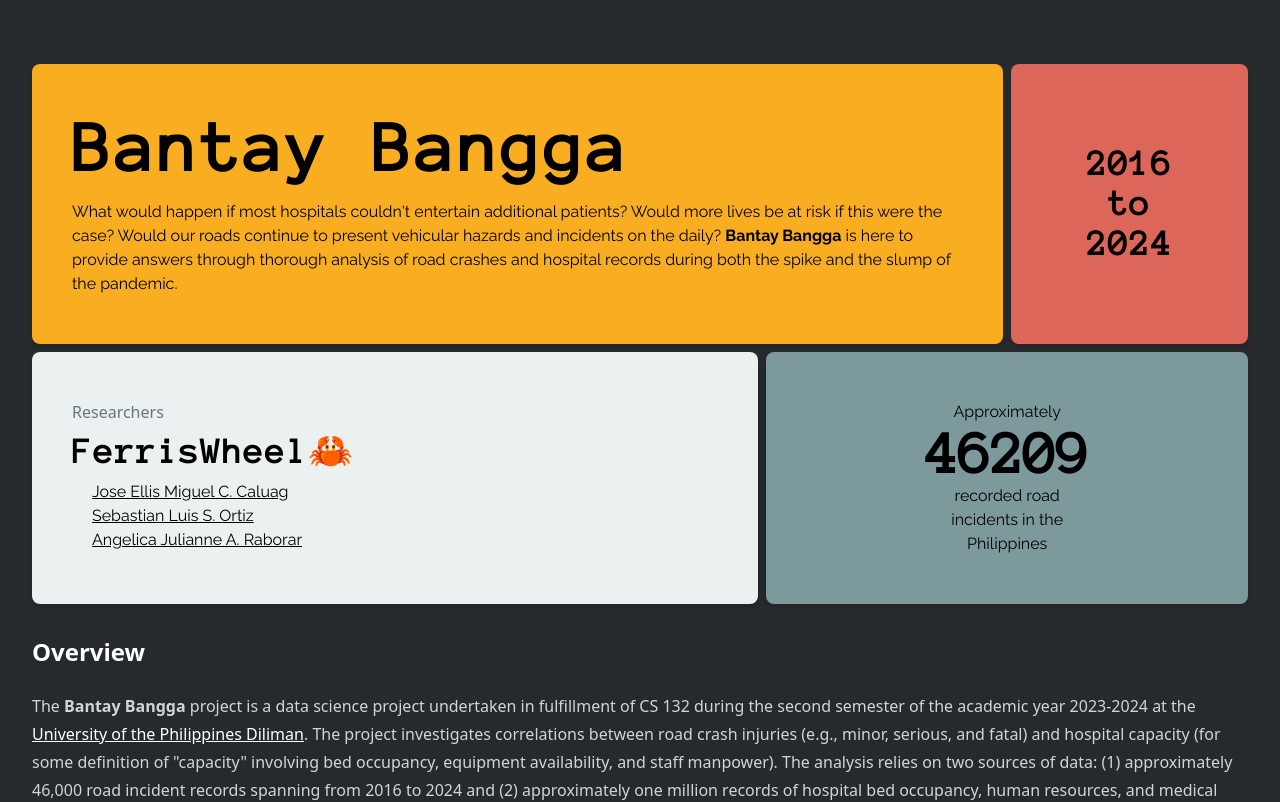
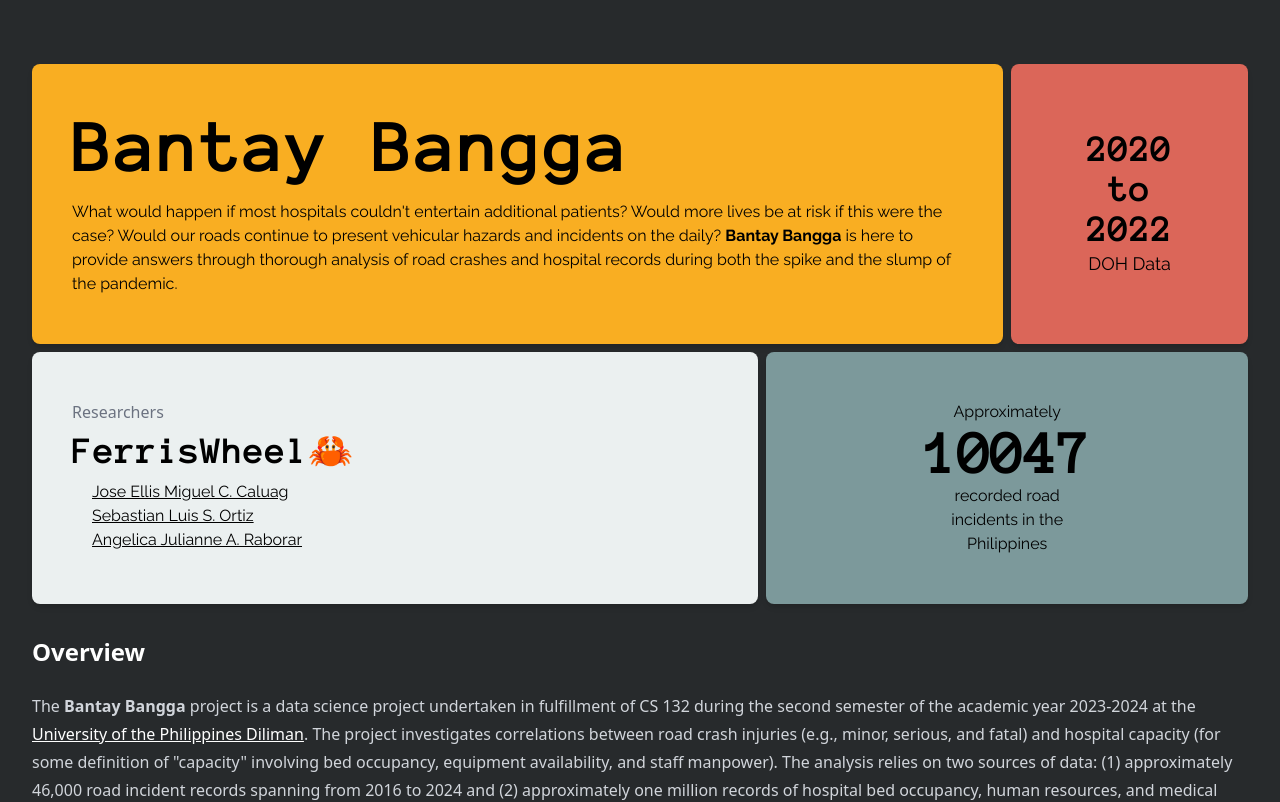
Before and after one commit to bantay-bangga/bantay-bangga.github.io, a SvelteKit app: page / in a window 1280 px wide. Shown: the top 802 px of the page. Built offline with nearby package versions, Linux system fonts and the light colour scheme; some icons are missing.

Commit message:
fix: adjust data range in hero

```diff
--- a/src/routes/Hero.svelte
+++ b/src/routes/Hero.svelte
@@ -18,13 +18,16 @@
     <div
         class="flex items-center justify-center rounded-lg bg-secondary px-10 py-12 shadow-md transition-transform hover:scale-105 hover:shadow-2xl"
     >
-        <h2 class="w-min text-center font-anon text-4xl font-bold tracking-wider">2016 to 2024</h2>
+        <span>
+        <h2 class="w-min text-center font-anon text-4xl font-bold tracking-wider">2020 to 2022</h2>
+        <p class="text-center text-lg font-raleway">DOH Data</p>
+        </span>
     </div>
     <div
         class="flex items-center justify-center rounded-lg bg-tertiary-400 px-10 py-12 shadow-md transition-transform hover:scale-105 hover:shadow-2xl md:order-last md:col-span-2"
     >
         <p class="w-min text-center font-raleway">
-            Approximately <span class="font-anon text-4xl font-bold md:text-6xl">46209</span> recorded road incidents in
+            Approximately <span class="font-anon text-4xl font-bold md:text-6xl">10047</span> recorded road incidents in
             the Philippines
         </p>
     </div>
```
